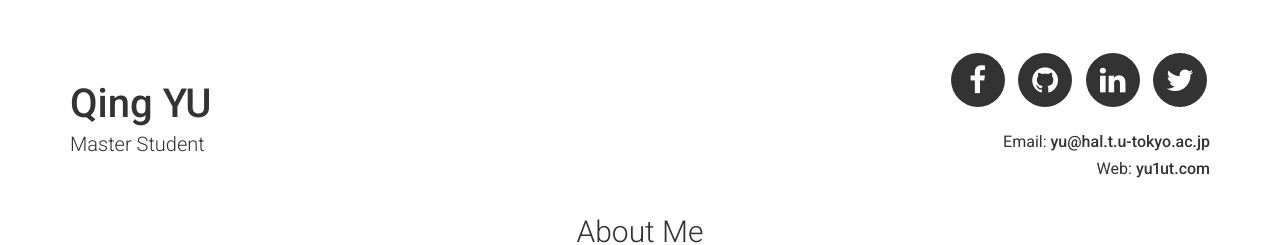
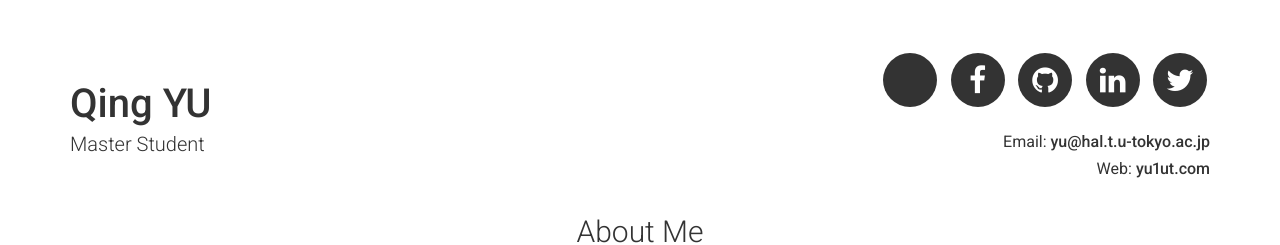
Before and after one commit to YU1ut/YU1ut.github.io, a Jekyll site: the page built from index.md, in a window 1280 px wide. Shown: the top 245 px of the page. Built offline with Jekyll 4.4.1, drawn with Linux system fonts in a browser that asks for light colours.

Commit message:
add kaggle

```diff
--- a/_config.yml
+++ b/_config.yml
@@ -11,7 +11,7 @@ website: yu1ut.com
 # Social links
 twitter_username: Carry_God
 github_username:  YU1ut
-# dribbble_username: jekyll
+kaggle_username: angelecarre
 facebook_username: yu1ut
 # flickr_username: jekyll
 # instagram_username: chillwildlife
--- a/_includes/header.html
+++ b/_includes/header.html
@@ -6,10 +6,10 @@
     </div>
     <div class="col-xs-12 col-sm-6 col-md-6 col-lg-4 header-right">
       <ul class="icons no-print">
-        {%- if site.dribbble_username -%}
+        {%- if site.kaggle_username -%}
           <li>
-            <a target="_blank" href="https://dribbble.com/{{ site.dribbble_username| cgi_escape | escape }}" class="button button--sacnite button--round-l">
-              <i class="fa fa-dribbble" title="Dribble link"></i>
+            <a target="_blank" href="https://www.kaggle.com/{{ site.kaggle_username| cgi_escape | escape }}" class="button button--sacnite button--round-l">
+              <i class="fa fa-kaggle" title="Kaggle link"></i>
             </a>
           </li>
         {%- endif -%}
```
